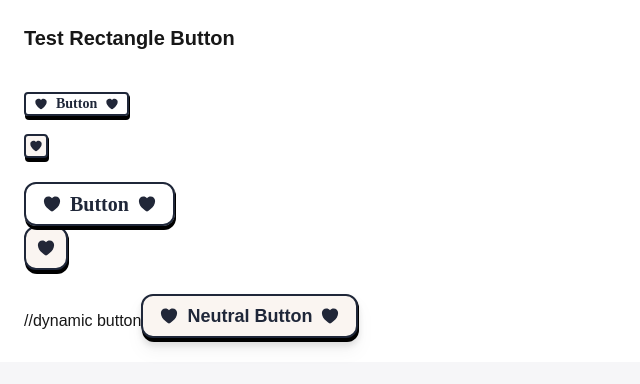
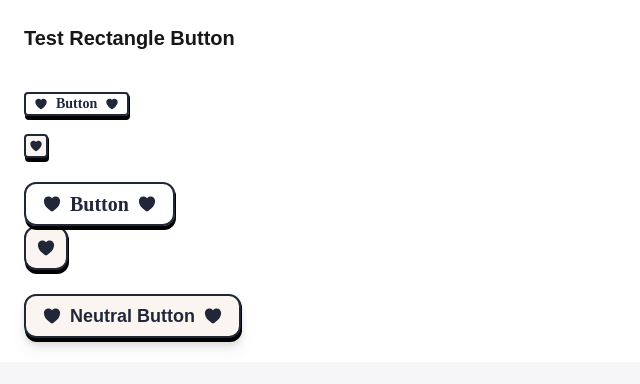
Before and after one commit to colinjcason/project-ruminate, a Next.js app: page / in a window 1280 px wide. Shown: the top 384 px of the page, without its empty margins (0-640 px from the left). Built offline with nearby package versions, Linux system fonts and the light colour scheme.

Commit message:
commented out

```diff
--- a/src/app/page.tsx
+++ b/src/app/page.tsx
@@ -31,7 +31,7 @@ export default function HomePage() {
       />
       <br/>
 
-      //dynamic button
+  {/* dynamic button  */}
  <DynamicRectangleButton
   label="Neutral Button"
   bgColor="var(--d-color-semantic-neutral-bg, #FAF5F1)"
```
